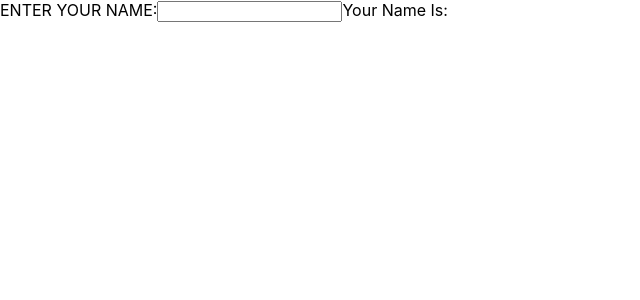
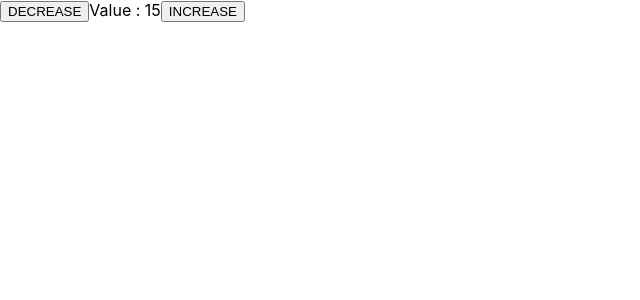
Before and after one commit to anshikag04/webDLearningJourney, a React (Create React App) app in the folder react-learning/: page / in a window 1280 px wide. Shown: the top 300 px of the page, without its empty margins (0-640 px from the left). Built offline with nearby package versions, Linux system fonts and the light colour scheme.

Commit message:
Day3_Hooks

```diff
--- a/react-learning/src/App.js
+++ b/react-learning/src/App.js
@@ -1,12 +1,12 @@
 import './App.css';
-import Navbar from './Navbar/Navbar'
+import Footer from './Footer/Footer'
 
 function App() {
 
     return (
         <div>
             {
-                <Navbar />
+                <Footer />
             }
         </div>
     );
--- a/react-learning/src/Footer/Footer.js
+++ b/react-learning/src/Footer/Footer.js
@@ -1,23 +1,13 @@
-import {Component} from "react"
- class Footer extends Component {
+import { useState } from "react"
 
-     constructor(props) {
-         super(props)
-         this.props = props
-         this.state = {
-             x: 65,
-         }
-     }
-     render() {
-         return(
-            <div>
-                {this.state.x}
-                <button onClick={()=>{this.setState({x:this.state.x+1})}}>Increment</button>
-                {
-                    this.state.x==69? 'GREAT NUMBER': 'TRY AGAIN, BETTER LUCK NEXT TIME'
-                }
-            </div>
-         )
-     }
- }
- export default Footer
+function Footer() {
+    let [count, setCount] = useState(15)
+    return(
+        <div>
+            <button onClick={() =>{setCount(count-1)}}>DECREASE</button>
+            Value : {count}
+            <button onClick={() =>{setCount(count+1)}}>INCREASE</button>
+        </div>
+    )
+}
+export default Footer;
--- a/react-learning/src/Navbar/Navbar.js
+++ b/react-learning/src/Navbar/Navbar.js
@@ -1,24 +1,15 @@
-import { Component } from "react"
-import Message from "../Message"
-class Navbar extends Component {
+import { useState } from "react";
 
-    constructor(props) {
-        super(props)
-        this.props = props
-        this.state = {
-            name: ''
-        }
-    }
-    render() {
-        return (
-
-            <div>
-            ENTER YOUR NAME:
-                <input type="text" value={this.state.name} onChange={(event) =>{this.setState({name:event.target.value})} }/>
-                Your Name Is:{this.state.name}
-            </div>
-        )
-    }
-
+function Navbar(props){
+    let [counter, setCounter] = useState(70)
+    // counter = 70
+    // function setCounter(value){ // counter=value}
+    // return [counter, setCounter]
+    return(
+        <div>
+                VALUE: {counter}
+                <button onClick={()=>{setCounter(counter+1)}}>Increment</button>
+        </div>
+    )
 }
-export default Navbar
+export default Navbar;
```
